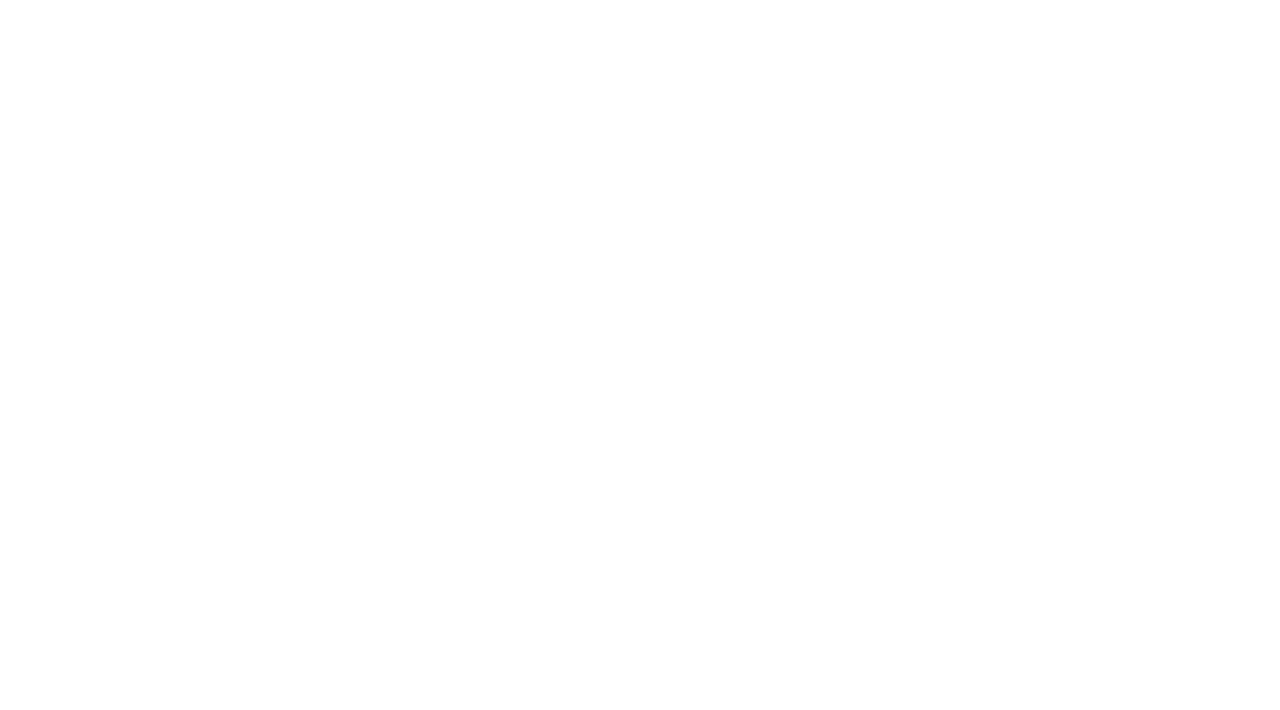
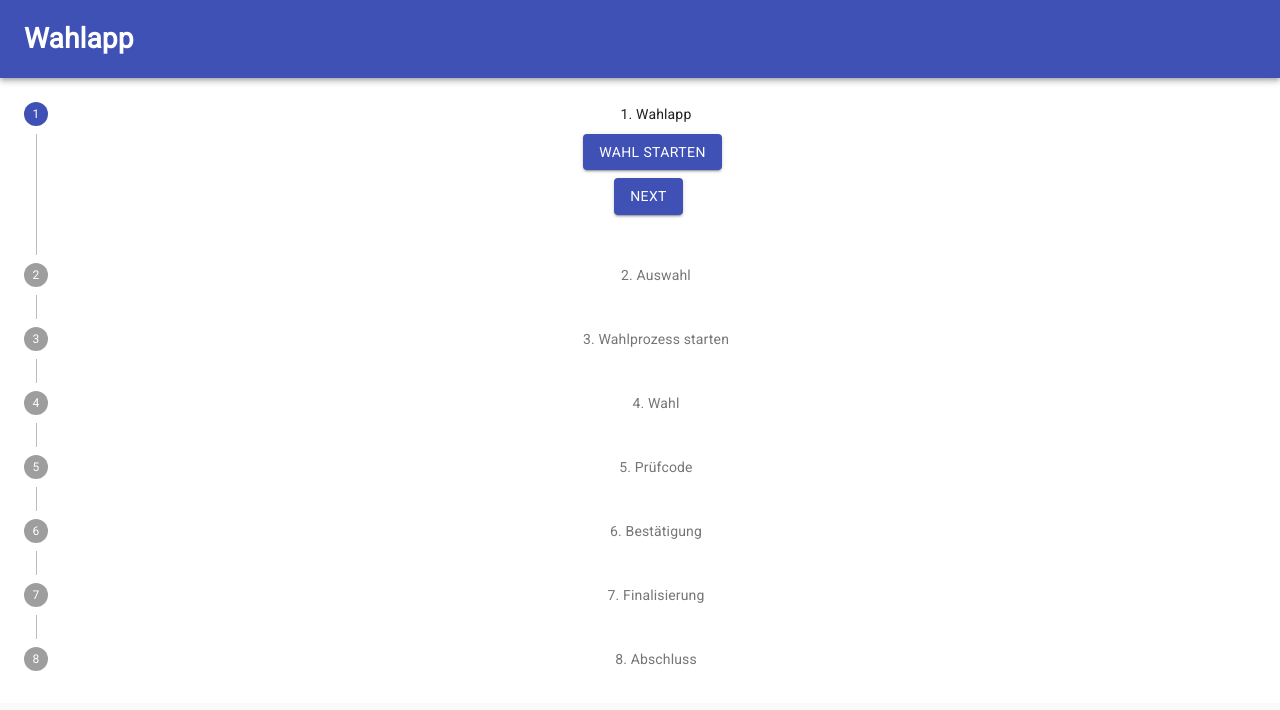
Before and after one commit to jonasludwig/votingapp, a React (Create React App) app: page /test in a window 1280 px wide. Shown: the top 710 px of the page. Built offline with nearby package versions, Linux system fonts and the light colour scheme.

Commit message:
add gh-pages setup

```diff
--- a/src/App.css
+++ b/src/App.css
@@ -1,19 +1,5 @@
-.App {
+.ContainerStyles {
+  height: calc(100vh - 77.5px); /*TODO höhe anpassen ggf, so dass man halt die höhe von der topnav und botnav abzieht.*/
+  overflow: auto;
   text-align: center;
 }
-
-
-.App-header {
-  background-color: #ffffff;
-  min-height: 100vh;
-  display: flex;
-  flex-direction: column;
-  align-items: center;
-  justify-content: center;
-  font-size: calc(10px + 2vmin);
-  color: black;
-}
-
-.App-link {
-  color: #61dafb;
-}
--- a/src/App.js
+++ b/src/App.js
@@ -7,14 +7,20 @@ import VotingCode from "./components/VotingCode";
 import FinalisationCode from "./components/FinalisationCode";
 import ConfirmationCode from "./components/ConfirmationCode";
 import EndScreen from "./components/EndScreen";
-import {BrowserRouter as Router, Switch, Route} from "react-router-dom";
+import {BrowserRouter as Router, Route} from "react-router-dom";
+import {CssBaseline, Grid} from "@material-ui/core";
+import Topnav from "./components/Topnav";
+import Botnav from "./components/Botnav";
+import TestStepper from "./components/TestStepper";
 
 function App() {
 
 
     return (
-        <div className="App">
-            <header className="App-header">
+        <div>
+            <Grid container direction="column">
+                <Topnav className="Topnav"/>
+                <div className="ContainerStyles">
                     <Router>
                         <Route path="/" exact component={WelcomeScreen}/>
                         <Route path="/webcam" component={MyWebcam}/>
@@ -23,8 +29,13 @@ function App() {
                         <Route path="/confirmationcode" component={ConfirmationCode}/>
                         <Route path="/finalisationcode" component={FinalisationCode}/>
                         <Route path="/endscreen" component={EndScreen}/>
+                        <Route path="/test" component={TestStepper}/>
                     </Router>
-            </header>
+                </div>
+                {/*<Botnav/>*/}
+            </Grid>
+            <CssBaseline/>
+
         </div>
     );
 }
--- /dev/null
+++ b/src/components/Botnav.js
@@ -0,0 +1,18 @@
+import React from 'react';
+import {AppBar, MobileStepper, Toolbar} from "@material-ui/core";
+
+function Botnav(props) {
+    return (
+        <AppBar position="static">
+            <Toolbar>
+                <MobileStepper
+                    variant="dots"
+                    steps={6}
+                    position="static"
+                />
+            </Toolbar>
+        </AppBar>
+    );
+}
+
+export default Botnav;
--- /dev/null
+++ b/src/components/TestStepper.js
@@ -0,0 +1,107 @@
+import React from 'react';
+import { makeStyles } from '@material-ui/core/styles';
+import Stepper from '@material-ui/core/Stepper';
+import Step from '@material-ui/core/Step';
+import StepLabel from '@material-ui/core/StepLabel';
+import StepContent from '@material-ui/core/StepContent';
+import Button from '@material-ui/core/Button';
+import Paper from '@material-ui/core/Paper';
+import Typography from '@material-ui/core/Typography';
+import WelcomeScreen from "./WelcomeScreen";
+import VotingCode from "./VotingCode";
+
+const useStyles = makeStyles((theme) => ({
+    root: {
+        width: '100%',
+    },
+    button: {
+        marginTop: theme.spacing(1),
+        marginRight: theme.spacing(1),
+    },
+    actionsContainer: {
+        marginBottom: theme.spacing(2),
+    },
+    resetContainer: {
+        padding: theme.spacing(3),
+    },
+}));
+
+function getSteps() {
+    return ['1. Wahlapp', '2. Auswahl', '3. Wahlprozess starten', '4. Wahl', '5. Prüfcode', '6. Bestätigung', '7. Finalisierung', '8. Abschluss'];
+}
+
+function getStepContent(step) {
+    switch (step) {
+        case 0:
+            return <WelcomeScreen/>
+        case 1:
+            return <VotingCode/>;
+        case 2:
+            return `Try out different ad text to see what brings in the most customers,
+              and learn how to enhance your ads using features like ad extensions.
+              If you run into any problems with your ads, find out how to tell if
+              they're running and how to resolve approval issues.`;
+        default:
+            return 'Unknown step';
+    }
+}
+
+export default function TestStepper() {
+    const classes = useStyles();
+    const [activeStep, setActiveStep] = React.useState(0);
+    const steps = getSteps();
+
+    const handleNext = () => {
+        setActiveStep((prevActiveStep) => prevActiveStep + 1);
+    };
+
+    const handleBack = () => {
+        setActiveStep((prevActiveStep) => prevActiveStep - 1);
+    };
+
+    const handleReset = () => {
+        setActiveStep(0);
+    };
+
+    return (
+        <div className={classes.root}>
+            <Stepper activeStep={activeStep} orientation="vertical">
+                {steps.map((label, index) => (
+                    <Step key={label}>
+                        <StepLabel>{label}</StepLabel>
+                        <StepContent>
+                            <Typography>{getStepContent(index)}</Typography>
+                            <div className={classes.actionsContainer}>
+                                <div>
+                                    {/*<Button
+                                        disabled={activeStep === 0}
+                                        onClick={handleBack}
+                                        className={classes.button}
+                                    >
+                                        Back
+                                    </Button>*/ /*no back button needed*/}
+                                    <Button
+                                        variant="contained"
+                                        color="primary"
+                                        onClick={handleNext}
+                                        className={classes.button}
+                                    >
+                                        {activeStep === steps.length - 1 ? 'Finish' : 'Next'}
+                                    </Button>
+                                </div>
+                            </div>
+                        </StepContent>
+                    </Step>
+                ))}
+            </Stepper>
+            {activeStep === steps.length && (
+                <Paper square elevation={0} className={classes.resetContainer}>
+                    <Typography>All steps completed - you&apos;re finished</Typography>
+                    <Button onClick={handleReset} className={classes.button}>
+                        Reset
+                    </Button>
+                </Paper>
+            )}
+        </div>
+    );
+}
--- /dev/null
+++ b/src/components/Topnav.js
@@ -0,0 +1,14 @@
+import React from 'react';
+import {AppBar, Toolbar} from "@material-ui/core";
+
+function Topnav(props) {
+    return (
+        <AppBar position="static">
+            <Toolbar>
+                <h1>Wahlapp</h1>
+            </Toolbar>
+        </AppBar>
+    );
+}
+
+export default Topnav;
```
Also changed, not shown: package.json (+6 -2 lines), 2 other files (tests, documents, lock files or other folders). Lines whose indentation alone changed are shown as unchanged.
